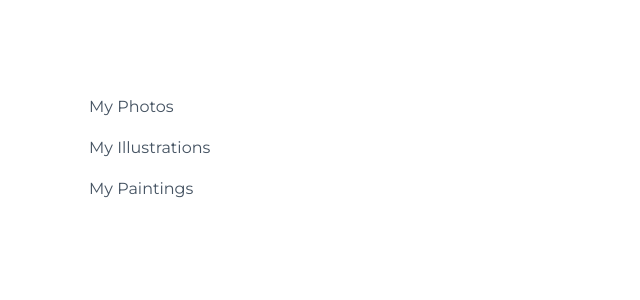
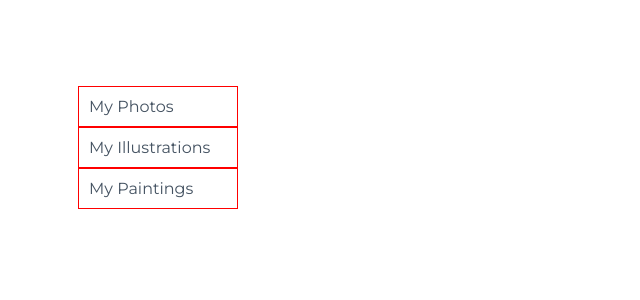
Before and after one commit to mohammad-tahmasebi-ci/react-challenge, a React (Create React App) app in the folder my-app/: page / in a window 1280 px wide. Shown: the top 300 px of the page, without its empty margins (0-640 px from the left). Built offline with nearby package versions, Linux system fonts and the light colour scheme.

Commit message:
Update Sidebar.js

```diff
--- a/my-app/src/components/css/Sidebar.module.css
+++ b/my-app/src/components/css/Sidebar.module.css
@@ -11,7 +11,7 @@
 .sidebar > a {
     background-color: white;
     color: #445261;
-    border: white solid 1px;
+    border: red solid 1px;
     padding: 10px 0;
     padding-left: 10px;
     margin-left: 30px;
```
